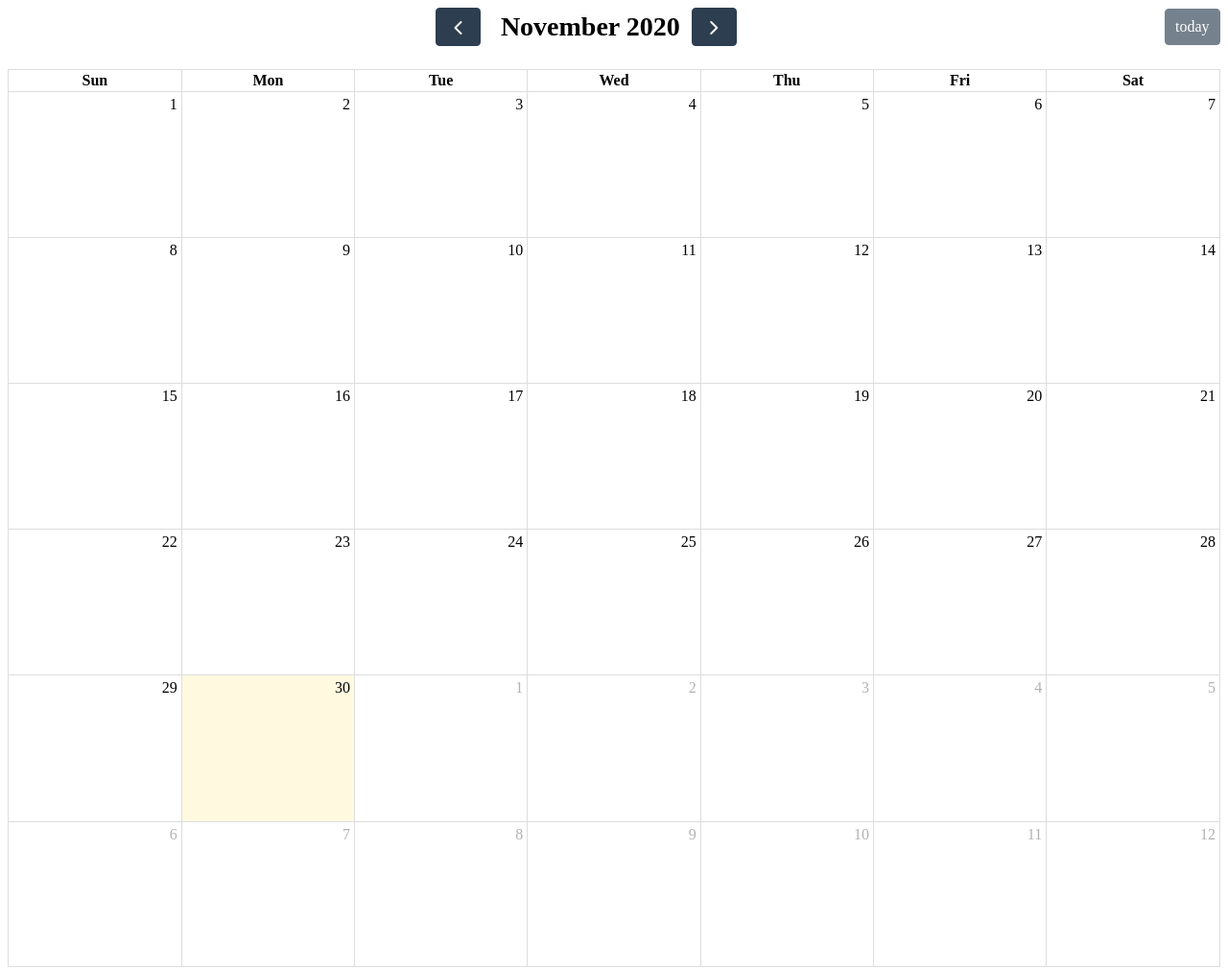
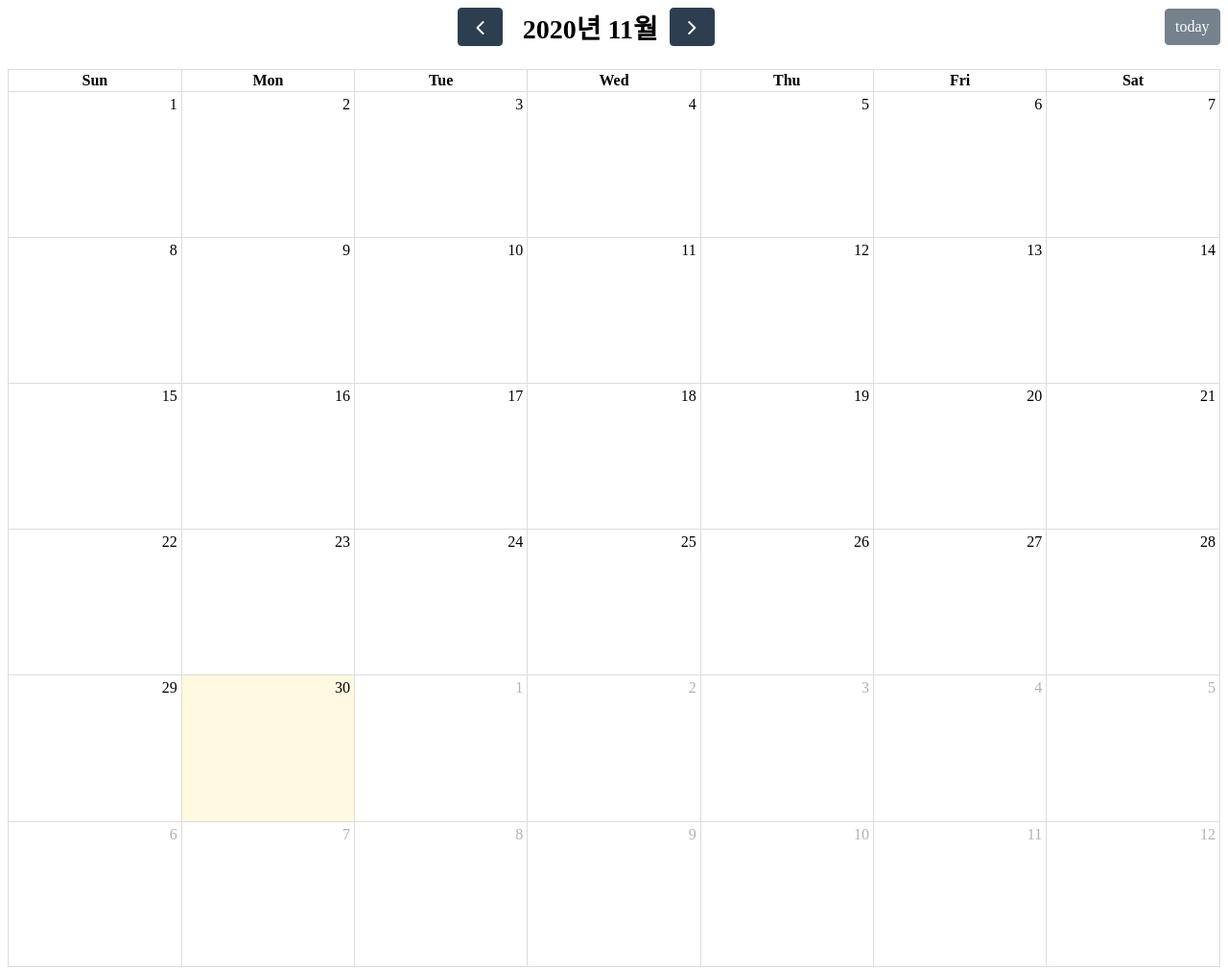
Before and after one commit to yanghyeonjin/panda-fullcalendar-v5, a plain HTML site: page index.html in a window 1280 px wide. Shown: the whole page at 96% size. Drawn offline with Linux system fonts and the light colour scheme.

Commit message:
* Toolbar - titleFormat

```diff
--- a/index.html
+++ b/index.html
@@ -15,6 +15,10 @@
             center: "prev title next",
             end: "today",
           },
+          titleFormat: function (date) {
+            // YYYY년 MM월
+            return `${date.date.year}년 ${date.date.month + 1}월`;
+          },
         });
         calendar.render();
       });
```
